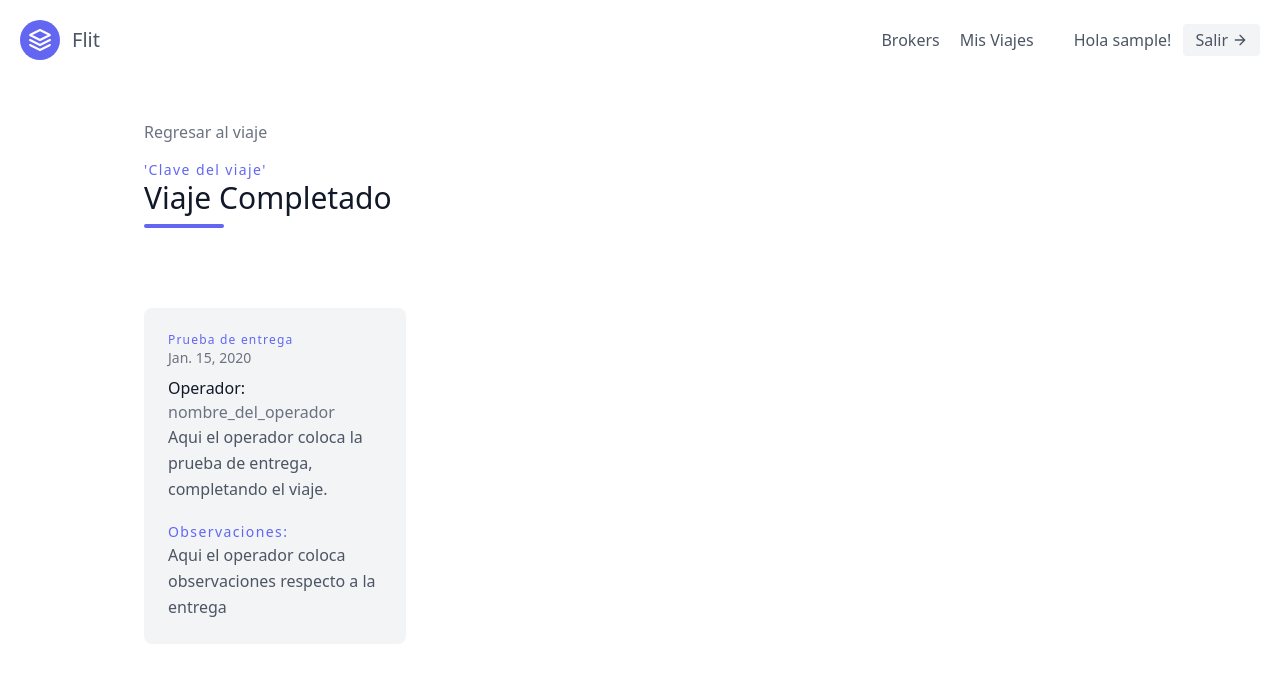
After one commit to rafardenas/flit_mvp2, a Django app: page /leads/1/fin-viaje in a window 1280 px wide. The commit adds this page. Shown: the top 683 px of the page. Run offline with Django 3.2, Linux system fonts and the light colour scheme; a user stored in the database is signed in; tables that the repository leaves empty hold one stand-in row (values such as "Sample post"); some libraries are stand-ins or nearby versions.

Commit message:
added context in several views

```diff
--- a/leads/models.py
+++ b/leads/models.py
@@ -26,6 +26,16 @@ class Viajes(models.Model):
         ('Otro', 'Otro'),
     )
 
+    STATUS = (
+        ('0', '0'),
+        ('1', '1'),
+        ('2', '2'),
+        ('3', '3'),
+        ('4', '4'),
+        ('5', '5'),
+        ('6', '6'),
+    )
+
     origen = models.CharField(max_length=20)
     destino = models.CharField(max_length=20)
     f_salida = models.DateField(default=date.today)
@@ -33,8 +43,8 @@ class Viajes(models.Model):
     tipo_embarque = models.CharField(default=None, choices=TIPO_EMBARQUE, max_length=30)
     mercancia = models.CharField(max_length=20)
     cantidad = models.IntegerField(default=0)
-    cantidad_tipo = models.CharField(default=None, choices=TIPO_CANTIDAD, max_length=30)
-    status = models.CharField(default='En ruta', max_length=30)
+    cantidad_tipo = models.CharField(default='Otro', choices=TIPO_CANTIDAD, max_length=30)
+    status = models.CharField(default='0', choices=STATUS, max_length=30)
 
     organisation = models.ForeignKey(UserProfile, on_delete=models.CASCADE)                # because the agent can be optional, we have to add this field as a way to filter the leads via the User profile
     agent = models.ForeignKey("Agent", null=True, blank=True, on_delete=models.SET_NULL)
@@ -59,7 +69,7 @@ class Viajes(models.Model):
 
 class Imagenes_viajes(models.Model):
     CATEGORIA = (
-        ('recoleccion', 'Recoleccion'),
+        ('Recoleccion', 'Recoleccion'),
         ('Entrega', 'Entrega'),
         ('Otro', 'Otro'),
     )
--- a/leads/templates/leads/lead_list.html
+++ b/leads/templates/leads/lead_list.html
@@ -11,7 +11,7 @@
             </div>
             {% if request.user.is_organisor %}
                 <div>
-                    <a class = "text-gray-500 hover:text-blue-500" href="{% url 'leads:lead-create' %}">
+                    <a class = "text-gray-500 hover:text-indigo-500" href="{% url 'leads:lead-create' %}">
                         Crear un viaje</a>
                     </div>
             {% endif %}
@@ -28,7 +28,7 @@
             <p class="leading-relaxed text-base">Llegada estimada: {{ viaje.f_llegada }}</p>
             <p class="leading-relaxed text-base">Carga: {{ viaje.mercancia }}</p>
             <p class="leading-relaxed text-base">Estatus: {{ viaje.status }}</p>
-            <a href="{% url 'leads:lead-detail' viaje.pk %}" class="mt-3 text-indigo-500 inline-flex items-center">Ver detalles
+            <a href="{% url 'leads:lead-detail' viaje.pk %}" class="mt-3 text-grey-400 hover:text-indigo-500 inline-flex items-center">Ver detalles
                 <svg fill="none" stroke="currentColor" stroke-linecap="round" stroke-linejoin="round" stroke-width="2" class="w-4 h-4 ml-2" viewBox="0 0 24 24">
                 <path d="M5 12h14M12 5l7 7-7 7"></path>
                 </svg>
--- /dev/null
+++ b/leads/templates/leads/viaje_completado.html
@@ -0,0 +1,39 @@
+{% extends "base.html" %}
+
+{% block content %}
+
+    <section class="text-gray-600 body-font">
+        <div class="container px-5 py-10 mx-auto">
+            <div class="lg:w-4/5 mx-auto flex flex-wrap">
+            <div class="mb-4">
+                <a class = "text-gray-500 mb-6 hover:text-indigo-500  py-4" href = "{% url 'leads:lead-detail' viaje.pk %}">Regresar al viaje</a>
+            </div>
+            <div class="flex flex-wrap w-full mb-20">
+                <div class="lg:w-1/2 w-full mb-6 lg:mb-0">
+                    <p class="tracking-widest text-indigo-500 text-sm font-medium title-font">'Clave del viaje'</p>
+            <h1 class="sm:text-3xl text-2xl font-medium title-font mb-2 text-gray-900">Viaje Completado</h1>
+            <div class="h-1 w-20 bg-indigo-500 rounded "></div>
+        </div>
+    </div>
+        <div class="flex flex-wrap -m-4 ">
+            <div class="xl:w-1/2 xl:h-1/2 p-4 ">
+            <div class="bg-gray-100 p-6 rounded-lg ">
+                {% if imagen != None %}
+                    <img class="h-40 rounded w-full h-full object-cover object-center mb-6" src="{{ imagen.imagen.url }}" alt="content">
+                {% endif %}
+                <h3 class="tracking-widest text-indigo-500 text-xs font-medium title-font">Prueba de entrega</h3>
+                <p class="text-sm text-gray-500 mb-2    ">{{ viaje.f_llegada }} </p>
+                <h2 class="text-md text-gray-900 font-medium title-font">Operador: <span class="sm:text-md text-gray-500">{{ 'nombre_del_operador' }}</span></h2>
+                <!--<p class="text-sm text-gray-500 mb-4">Subida en {{ viaje.f_salida }}</p>-->
+                <p class="leading-relaxed text-base text-md">Aqui el operador coloca la prueba de entrega, completando el viaje. </p>
+                <h3 class="tracking-widest text-indigo-500 text-sm font-medium title-font mt-5" >Observaciones:</h3>
+                <p class="leading-relaxed text-base">Aqui el operador coloca observaciones respecto a la entrega</p>
+
+            </div>
+            </div>
+        </div>
+        </div>
+    </div>
+    </section>
+
+{% endblock content %}
--- a/leads/urls.py
+++ b/leads/urls.py
@@ -1,6 +1,6 @@
 from django.urls import path
 from .views import (LeadListView, LeadDetailView, LeadCreateView, LeadUpdateView,
-LeadDeleteView, AssignAgentView, CategoryListView, CategoryDetailView, LeadCategoryUpdateView, InicioViajeView
+LeadDeleteView, AssignAgentView, CategoryListView, CategoryDetailView, LeadCategoryUpdateView, InicioViajeView, FinViajeView
 )
 
 
@@ -17,4 +17,5 @@ urlpatterns = [
     path('categories/', CategoryListView.as_view(), name='category-list'),
     path('categories/<int:pk>/', CategoryDetailView.as_view(), name='category-detail'),
     path('<int:pk>/inicio-viaje', InicioViajeView.as_view(), name='inicio-viaje'),
+    path('<int:pk>/fin-viaje', FinViajeView.as_view(), name='fin-viaje'),
 ]
--- a/leads/views.py
+++ b/leads/views.py
@@ -230,10 +230,52 @@ class LeadCategoryUpdateView(LoginRequiredMixin, generic.UpdateView):
 
 
 class InicioViajeView(LoginRequiredMixin, generic.DetailView):
-    template_name = 'leads/inicio_viaje.html'
+    template_name = 'leads/recoleccion_completada.html'
     queryset = Viajes.objects.all()
     context_object_name = 'viaje'
+
+    def get_queryset(self):
+        queryset = Viajes.objects.all()
+        print(queryset)
+        return queryset
+
+    def get_context_data(self, **kwargs):
+        context = super(InicioViajeView, self).get_context_data(**kwargs)
+        queryset2 = Imagenes_viajes.objects.filter(flete=1)
+        print(queryset2.first().imagen.url)
+        context.update({
+                "imagen": queryset2.first()
+            })
+        return context
+
+
+
     #queryset2 = Imagenes_viajes.objects.filter(categoria='Recoleccion')
     #context.update({
     #    'imagen':queryset2
     #})
+
+class FinViajeView(LoginRequiredMixin, generic.DetailView):
+    template_name = 'leads/viaje_completado.html'
+    queryset = Viajes.objects.all()
+    pk = queryset.first().pk
+    context_object_name = 'viaje'
+
+    #def get_queryset(self):
+    #    queryset = Viajes.objects.all()
+    #    print(queryset.first().pk)
+    #    return queryset
+
+    def get_context_data(self, **kwargs):
+        context = super(FinViajeView, self).get_context_data(**kwargs)
+        queryset2 = Imagenes_viajes.objects.filter(flete=self.pk)
+        queryset2 = queryset2.filter(categoria='entrega')
+        if queryset2.first() == None:
+            queryset2 = None
+        else:
+            queryset2 = queryset2.first()
+            print(queryset2.first().imagen.url)
+        context.update({
+                "imagen": queryset2
+            })
+        return context
--- a/static/css/p_bar2.css
+++ b/static/css/p_bar2.css
@@ -83,10 +83,10 @@
 
 
 .progressbar li:hover {
-  color: rgb(52, 136, 238);
+  color: #667eea;
 }
 
 
 .progressbar li.active:hover {
-  color: rgb(52, 136, 238);
+  color: #667eea;
 }
--- a/templates/p_bar2.html
+++ b/templates/p_bar2.html
@@ -1,10 +1,10 @@
 <div class="progressbar-wrapper">
     <ul class="progressbar">
-        <li class="active"><a href="{% url 'leads:inicio-viaje' viaje.pk %}">Inicio del flete (Ver detalle)</a></li>
+        <li class="active"><a href="#">Inicio del flete (Ver detalle)</a></li>
         <li class="active">En camino a recolección</li>
-        <li class="active"><a href="#">Recolección completada (Ver más) </a></li>
+        <li class="active"><a href="{% url 'leads:inicio-viaje' viaje.pk %}">Recolección completada (Ver más) </a></li>
         <li>En ruta</li>
         <li>Descargando</li>
-        <li><a href="#">Completado (Ver prueba de entrega)</a></li>
+        <li><a href="{% url 'leads:fin-viaje' viaje.pk %}">Completado (Ver prueba de entrega)</a></li>
     </ul>
 </div>
```
Also changed, not shown: leads/templates/leads/inicio_viaje.html (deleted, +0 -28 lines), leads/templates/leads/lead_detail.html (+5 -5 lines), leads/templates/leads/recoleccion_completada.html (added, +35 -0 lines), leads/migrations/0016_auto_20210921_1608.py (added), leads/migrations/0017_auto_20210921_1612.py (added).
